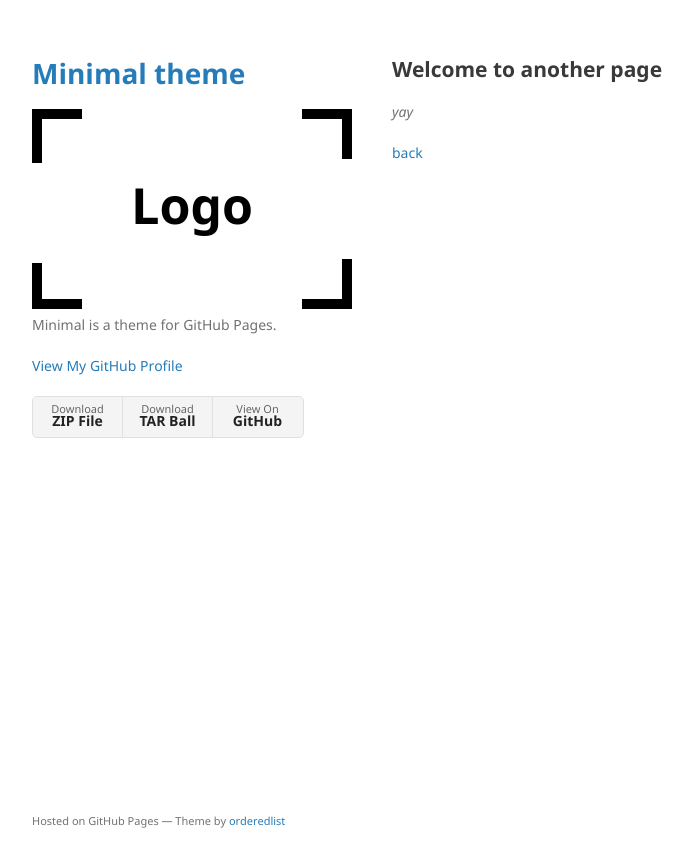
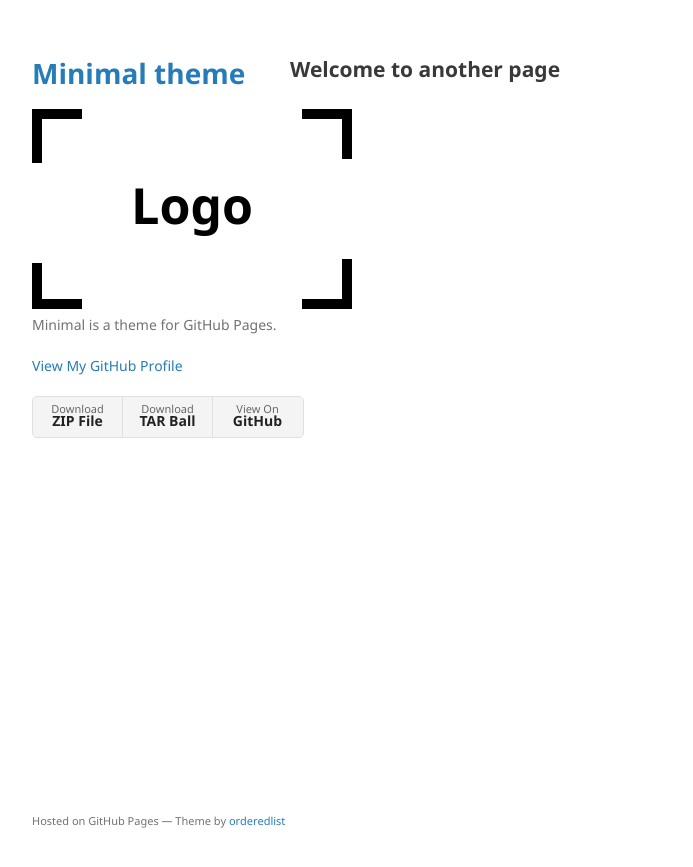
Before and after one commit to tokyohector/tokyohector.github.io, a Jekyll site: the page built from another-page.md, in a window 1280 px wide. Shown: the top 867 px of the page, without its empty margins (178-871 px from the left). Built offline with Jekyll 4.4.1, drawn with Linux system fonts in a browser that asks for light colours; our own code applies the rules of GitHub Pages for plain Markdown files.

Commit message:
Update jekyll-theme-minimal.scss

```diff
--- a/_sass/jekyll-theme-minimal.scss
+++ b/_sass/jekyll-theme-minimal.scss
@@ -172,7 +172,7 @@ strong {
 }
 
 section {
-  width:500px;
+  width:70%;
   float:right;
   padding-bottom:50px;
 }
```
